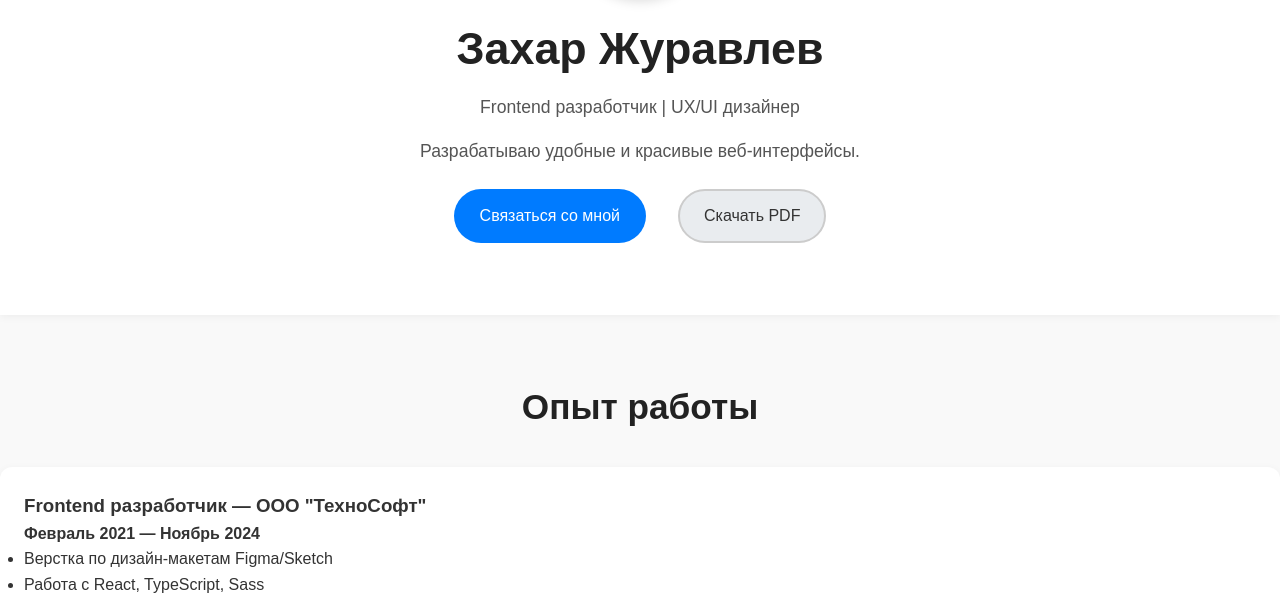
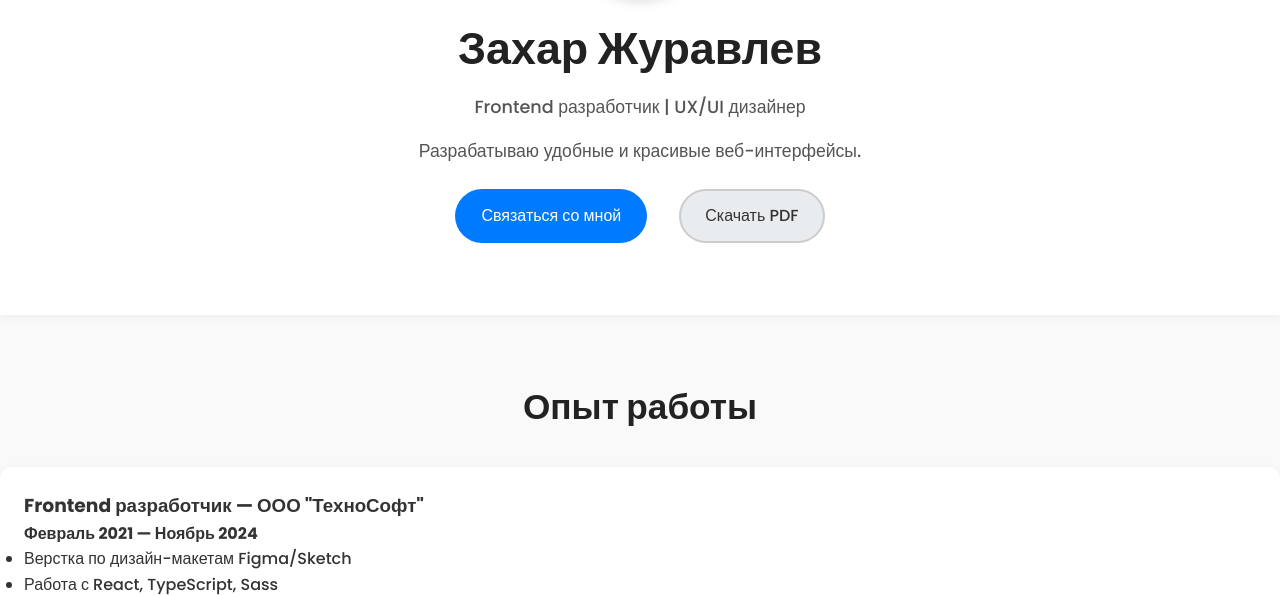
Before and after one commit to sijkee/sijkee-sijkeee.github.io, a plain HTML site: page index.html in a window 1280 px wide. Shown: the part 207-802 px from the top of the page. Drawn offline with Linux system fonts and the light colour scheme.

Commit message:
Update index.html

```diff
--- a/index.html
+++ b/index.html
@@ -4,6 +4,10 @@
   <meta charset="UTF-8" />
   <meta name="viewport" content="width=device-width, initial-scale=1.0"/>
   <title>Моё Резюме</title>
+
+  <!-- Подключение красивого шрифта -->
+  <link href="https://fonts.googleapis.com/css2?family=Poppins:wght@300;500;700&display=swap" rel="stylesheet">
+
   <link rel="stylesheet" href="style.css" />
 </head>
 <body>
```
